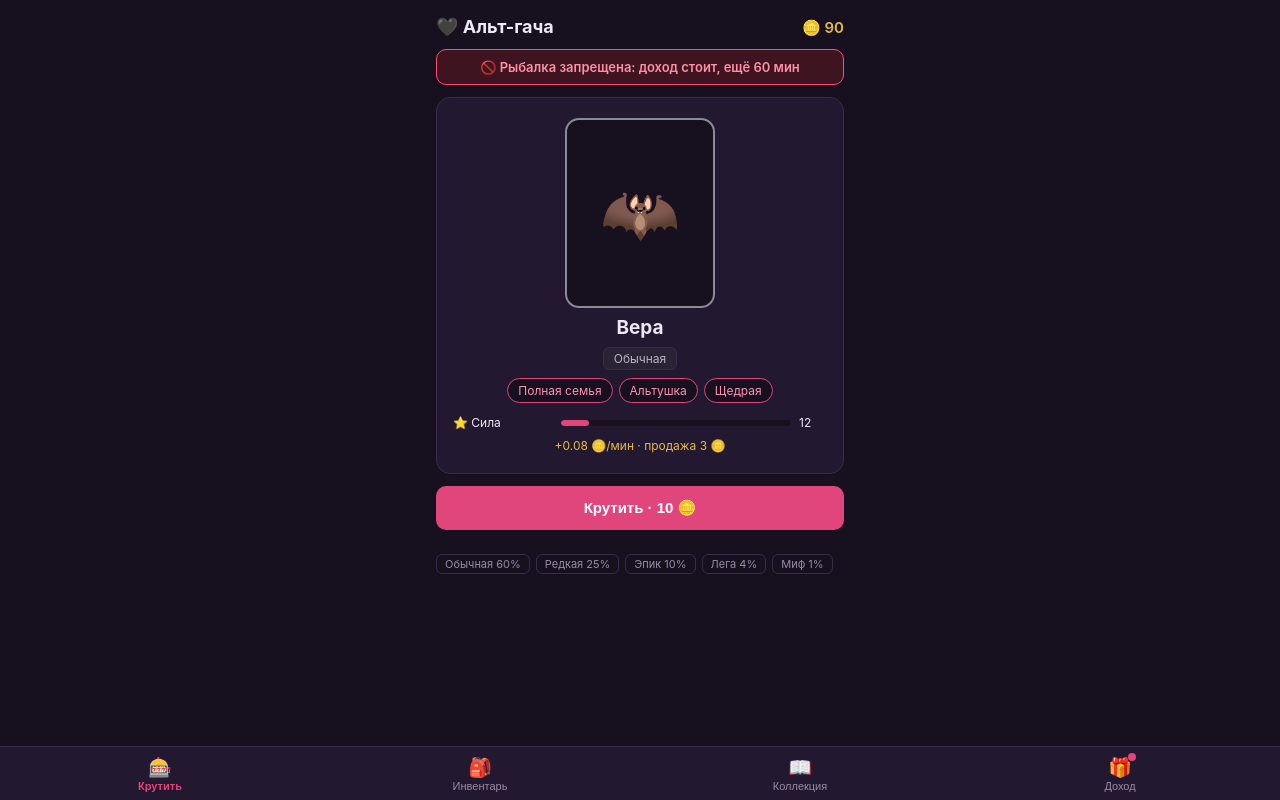
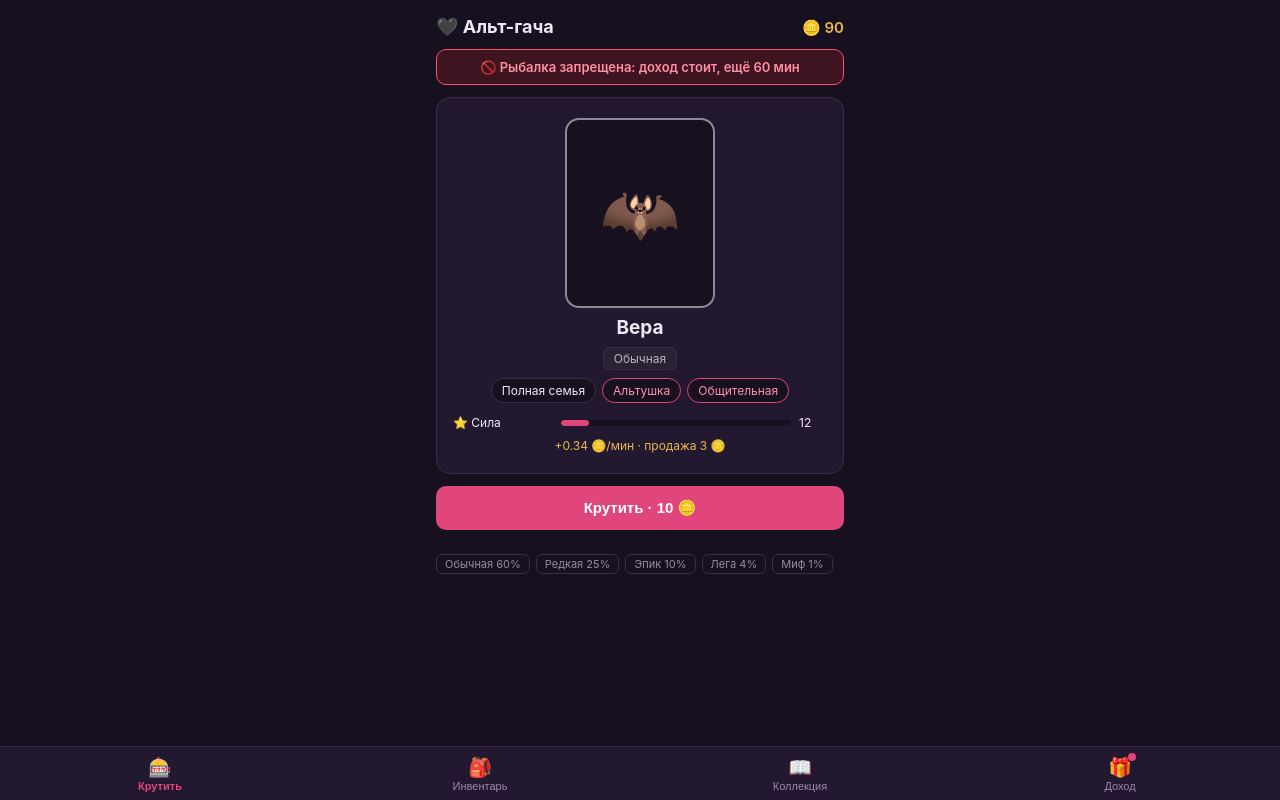
Before and after one commit to SkibidiAlexandr/AltRoll, a plain HTML site: page index.html in a window 1280 px wide. Both pictures are taken after a click on the button "Крутить · 10 🪙". Drawn offline with Linux system fonts and the light colour scheme.

Commit message:
Add files via upload

```diff
--- a/index.html
+++ b/index.html
@@ -8,6 +8,7 @@
 <style>
   :root { --bg:#17101f; --panel:#221830; --text:#f0e7f5; --muted:#9a8aa8; --border:#3a2b4c; --accent:#e0457b; --gold:#e8b84a; }
   * { box-sizing:border-box; -webkit-tap-highlight-color:transparent; }
+  html, body { overscroll-behavior-y:none; }
   body { margin:0; font-family:-apple-system,'Segoe UI',Roboto,sans-serif; background:var(--bg); color:var(--text); }
   .wrap { max-width:440px; margin:0 auto; padding:16px 16px 96px; display:flex; flex-direction:column; gap:12px; }
   .top { display:flex; justify-content:space-between; align-items:baseline; }
@@ -135,7 +136,7 @@
   <!-- Инвентарь -->
   <section class="view" id="v-inv">
     <div class="bar2"><span class="h" id="invTitle">Инвентарь</span><button class="btn alt" id="sellDupes">Продать дубликаты</button></div>
-    <div class="sub">Нажми на карточку, чтобы посмотреть характеристики</div>
+    <div class="sub">Плюс к доходу и цене: неполная семья, альтушка, общительная. Нажми на карточку, чтобы посмотреть подробности.</div>
     <div class="list" id="invList"></div>
   </section>
 
@@ -170,10 +171,10 @@
 
 <script>
 var tg = window.Telegram && window.Telegram.WebApp;
-if (tg) { tg.ready(); tg.expand(); try { tg.setHeaderColor('#17101f'); tg.setBackgroundColor('#17101f'); } catch(e) {} }
+if (tg) { tg.ready(); tg.expand(); try { tg.setHeaderColor('#17101f'); tg.setBackgroundColor('#17101f'); } catch(e) {}
+  try { tg.disableVerticalSwipes(); } catch(e) {} }
 
-/* Все персонажи вымышленные. Фото кладутся в папку img/ под именем id: img/vera.jpg (или .png).
-   Если фото нет, показывается эмодзи. */
+/* Все персонажи вымышленные. Фото пока отключены (поле id оставлено на будущее). */
 var G = [
   {id:'alisa',  e:'🎧', n:'Алиса',  r:'common', w:600},
   {id:'vera',   e:'🦇', n:'Вера',   r:'common', w:600},
@@ -194,14 +195,14 @@ var G = [
 var RL = {common:'Обычная', rare:'Редкая', epic:'Эпическая', legendary:'Легендарная', mythic:'Мифическая'};
 var RORD = {common:0, rare:1, epic:2, legendary:3, mythic:4};
 var RANGE = {common:[10,60], rare:[20,70], epic:[35,85], legendary:[50,95], mythic:[65,100]};
-var FAM  = ['Неполная семья', 'Полная семья'];
+var FAM  = ['Неполная семья', 'Полная семья'];            // индекс 0 = неполная (лучше), 1 = полная
 var TYPE = ['Нормис', 'Альтушка'];
-var GEN  = ['Скупая', 'Щедрая'];
-var M_FAM = 1.1, M_TYPE = 1.25, M_GEN = 1.1;           // множители к доходу и цене за «плюсовую» особенность
+var GEN  = ['Необщительная', 'Общительная'];
+var M_FAM = 1.25, M_TYPE = 1.25, M_GEN = 1.1;          // множители к доходу и цене: неполная семья, альтушка, общительная
 
 /* Экономика */
 var COST = 10, CAP_H = 12;
-var BASE_INC  = {common:0.08, rare:0.2, epic:0.4, legendary:0.8, mythic:1.5};   // монет в МИНУТУ (умножается на силу и особенности)
+var BASE_INC  = {common:0.4, rare:1, epic:2, legendary:4, mythic:8};   // монет в МИНУТУ (умножается на силу и особенности)
 var SELL_BASE = {common:3, rare:8, epic:20, legendary:60, mythic:150};
 var EV_LUCKY = 15, EV_BAN = 10;                          // шанс (%) что данный час будет удачной рыбалкой / запретом
 
@@ -242,7 +243,7 @@ function pick(){
   for (var i = 0; i < G.length; i++){ x -= G[i].w; if (x <= 0) return i; }
   return 0;
 }
-function traitMult(x){ return (x.f ? M_FAM : 1) * (x.t ? M_TYPE : 1) * (x.k ? M_GEN : 1); }
+function traitMult(x){ return (x.f ? 1 : M_FAM) * (x.t ? M_TYPE : 1) * (x.k ? M_GEN : 1); }
 function rateOf(x){ return BASE_INC[G[x.i].r] * (0.5 + x.q / 100) * traitMult(x); }        // монет в минуту
 function priceOf(x){ return Math.max(1, Math.round(SELL_BASE[G[x.i].r] * (0.6 + 0.8 * x.q / 100) * traitMult(x))); }
 function totalRate(){ return S.inv.reduce(function(s, x){ return s + rateOf(x); }, 0); }
@@ -267,16 +268,9 @@ function accrued(from, to){                // сколько монет нака
   return t * sum;
 }
 
-/* фото с запасным эмодзи */
+/* аватар (пока только эмодзи) */
 function avatar(m, cls){
-  var d = el('div', 'av ' + cls + ' ' + m.r, '<span class="fb">' + m.e + '</span>');
-  var img = new Image(), tried = 0;
-  img.alt = '';
-  img.onload = function(){ d.classList.add('has'); };
-  img.onerror = function(){ if (tried++ === 0) img.src = 'img/' + m.id + '.png'; else img.remove(); };
-  img.src = 'img/' + m.id + '.jpg';
-  d.appendChild(img);
-  return d;
+  return el('div', 'av ' + cls + ' ' + m.r, '<span class="fb">' + m.e + '</span>');
 }
 
 /* карточка с характеристиками */
@@ -287,7 +281,7 @@ function cardEl(inst, note){
   c.appendChild(el('span', 'rarity ' + m.r, RL[m.r]));
   if (note) c.appendChild(el('span', 'meta', note));
   c.appendChild(el('div', 'chips',
-    '<span class="chip' + (inst.f ? ' on' : '') + '">' + FAM[inst.f] + '</span>' +
+    '<span class="chip' + (inst.f ? '' : ' on') + '">' + FAM[inst.f] + '</span>' +
     '<span class="chip' + (inst.t ? ' on' : '') + '">' + TYPE[inst.t] + '</span>' +
     '<span class="chip' + (inst.k ? ' on' : '') + '">' + GEN[inst.k] + '</span>'));
   c.appendChild(el('div', 'stats', '<div class="stat"><span>⭐ Сила</span><span class="bar"><i style="width:' + inst.q + '%"></i></span><span>' + inst.q + '</span></div>'));
@@ -466,31 +460,39 @@ function idleCard(){
   c.appendChild(el('span', 'quote', 'У каждой выпавшей карточки свои случайные характеристики'));
   return c;
 }
+function finishSpin(inst){
+  spinning = false;
+  var res = $('result'), c = cardEl(inst);
+  c.classList.add('pop');
+  res.innerHTML = ''; res.appendChild(c);
+  updateTop(); tick();
+}
 $('spin').addEventListener('click', function(){
   if (spinning || S.coins < COST) return;
-  bank();
+  try { bank(); } catch(e) {}
   S.coins -= COST; spinning = true;
   var idx = pick(), r = rollInstance(idx);
   var inst = {id:S.nid++, i:idx, q:r.q, f:r.f, t:r.t, k:r.k};
   S.inv.push(inst); S.disc[idx] = true;
   if (!S.best[idx] || rateOf(inst) > rateOf(S.best[idx])) S.best[idx] = inst;
-  save(); updateTop(); tick();
+  save(); updateTop();
   var res = $('result'), ph = idleCard();
   res.innerHTML = ''; res.appendChild(ph);
   var fb = ph.querySelector('.fb'), nm = ph.querySelector('.mname');
   ph.querySelector('.quote').textContent = '';
-  var k = 0;
-  var iv = setInterval(function(){
-    fb.textContent = oneOf(G).e; nm.textContent = '...';
-    if (++k >= 12){
-      clearInterval(iv);
-      spinning = false;
-      var c = cardEl(inst); c.classList.add('pop');
-      res.innerHTML = ''; res.appendChild(c);
-      updateTop(); tick();
-    }
+  var k = 0, done = false, iv = null;
+  function end(){
+    if (done) return;
+    done = true; clearInterval(iv);
+    try { finishSpin(inst); } catch(e) { spinning = false; updateTop(); }
+  }
+  iv = setInterval(function(){
+    try { fb.textContent = oneOf(G).e; nm.textContent = '...'; } catch(e) {}
+    if (++k >= 12) end();
   }, 70);
+  setTimeout(end, 1500);          // страховка: крутка всегда заканчивается
 });
+window.addEventListener('error', function(){ if (spinning) { spinning = false; try { updateTop(); } catch(e) {} } });
 
 /* ---------- вкладки ---------- */
 function go(v){
@@ -502,7 +504,7 @@ function go(v){
   window.scrollTo(0, 0);
 }
 document.querySelectorAll('.nav button').forEach(function(b){
-  b.addEventListener('click', function(){ if (!spinning) go(b.getAttribute('data-v')); });
+  b.addEventListener('click', function(){ go(b.getAttribute('data-v')); });
 });
 
 $('result').appendChild(idleCard());
```
